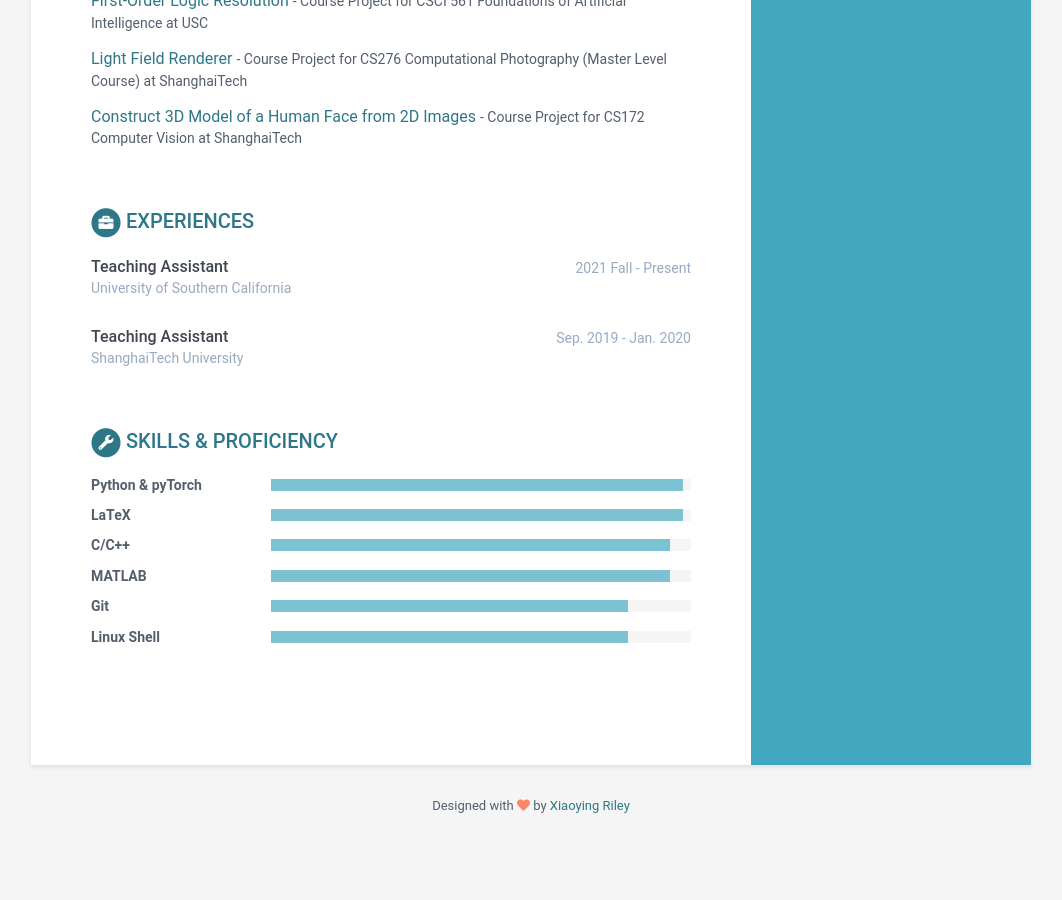
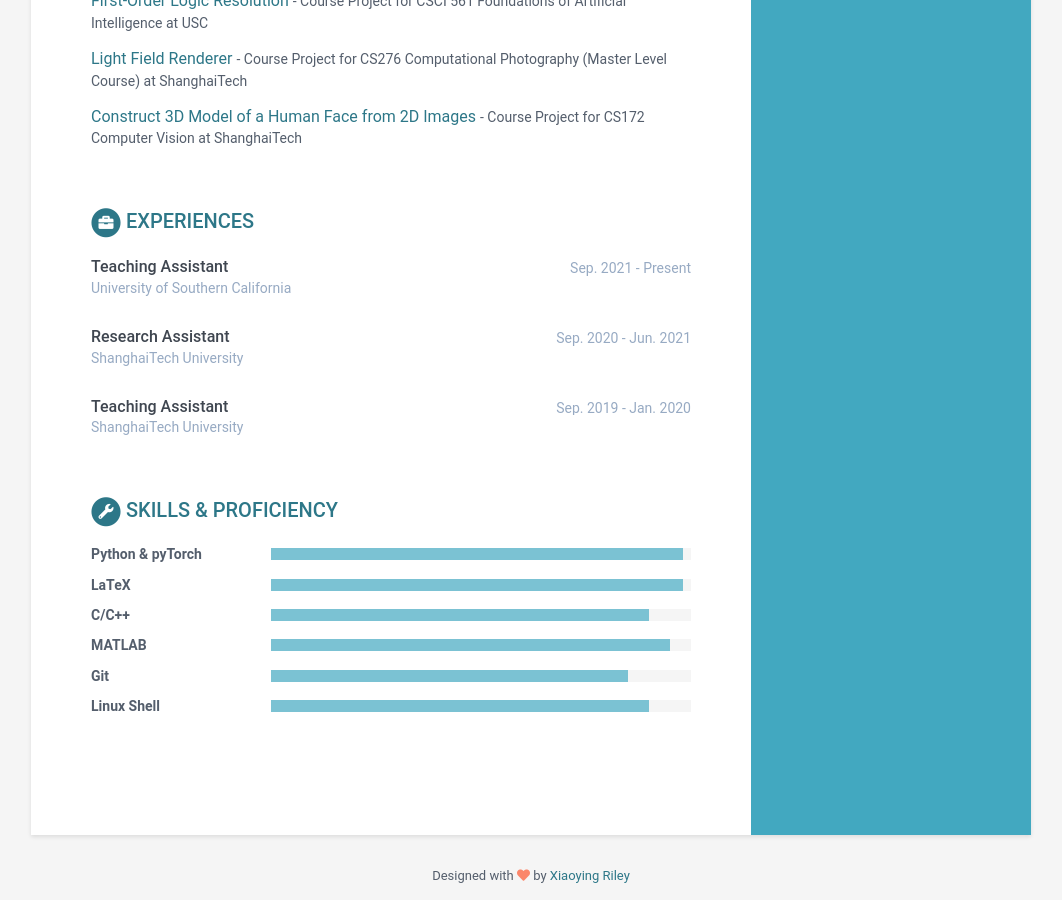
Before and after one commit to Garfield-Finch/zhitu.github.io, a Jekyll site: the page built from index.html, in a window 1280 px wide and 900 px high, scrolled down 1142 px. Shown: the whole window, without its empty margins (109-1171 px from the left). Built offline with Jekyll 4.4.1, drawn with Linux system fonts in a browser that asks for light colours; before the commit the page ends 1989 px from its top, so only the background shows below that.

Commit message:
Update data.yml

```diff
--- a/_data/data.yml
+++ b/_data/data.yml
@@ -115,8 +115,13 @@ projects:
 
 experiences:
     - role: Teaching Assistant
-      time: 2021 Fall - Present
+      time: Sep. 2021 - Present
       company: University of Southern California
+      details: |
+
+    - role: Research Assistant
+      time: Sep. 2020 - Jun. 2021
+      company: ShanghaiTech University
       details: |
 
     - role: Teaching Assistant
@@ -135,7 +140,7 @@ skills:
         level: 98%
 
       - name: C/C++
-        level: 95%
+        level: 90%
 
       - name: MATLAB
         level: 95%
@@ -144,7 +149,7 @@ skills:
         level: 85%
 
       - name: Linux Shell
-        level: 85%
+        level: 90%
 
 
 footer: >
```
